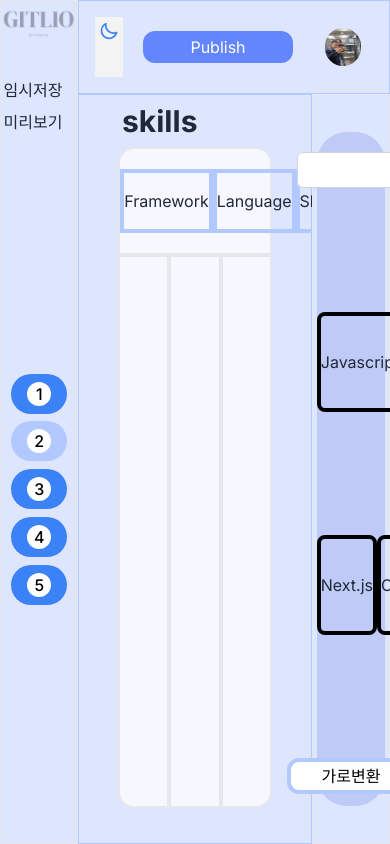
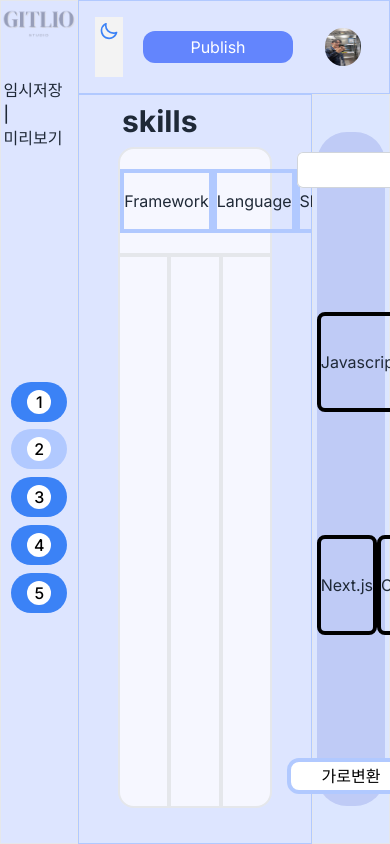
Before and after one commit to TU-GitLio/frontend, a Next.js app in the folder gitlio/: page /skills in a window 390 px wide. Shown: the top 844 px of the page. Built offline with nearby package versions, Linux system fonts and the light colour scheme.

Commit message:
design: 다크모드에 따른 css 수정

```diff
--- a/gitlio/components/SideBar.tsx
+++ b/gitlio/components/SideBar.tsx
@@ -26,9 +26,15 @@ export default function SideBar() {
           <div className="font-normal">GitHub repo url</div>
         </div>
         <div className="flex flex-row mt-[8%] mb-[3%] shrink-0 sm:mt-10 sm:flex-col sm:justify-center">
-          <div className="mr-3 font-medium">임시저장</div>
-          <div className="mr-3 font-medium sm:hidden">|</div>
-          <div className="mr-3 font-medium sm:mt-2">미리보기</div>
+          <div className={`mr-3 font-medium ${darkMode ? "text-white" : ""}`}>
+            임시저장
+          </div>
+          <div className={`mr-3 font-medium ${darkMode ? "text-white" : ""}`}>
+            |
+          </div>
+          <div className={`mr-3 font-medium ${darkMode ? "text-white" : ""}`}>
+            미리보기
+          </div>
         </div>
         <LeftSideBarBtn />
       </div>
```
